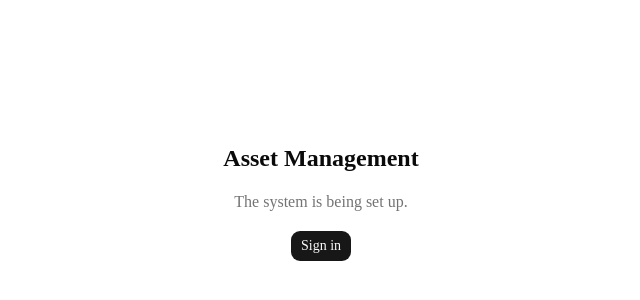
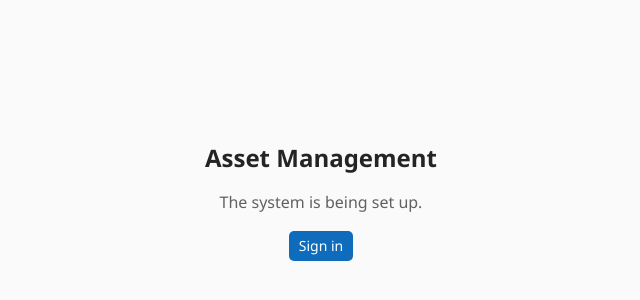
Before and after one commit to dev-jafaroff/Asset-Management, a Next.js app: page / in a window 1280 px wide. Shown: the part 198-498 px from the top of the page, without its empty margins (319-959 px from the left). Built offline with nearby package versions, Linux system fonts and the light colour scheme.

Commit message:
Apply Fluent-inspired theme: Segoe UI font stack and color tokens

```diff
--- a/app/globals.css
+++ b/app/globals.css
@@ -7,7 +7,9 @@
 @theme inline {
   --color-background: var(--background);
   --color-foreground: var(--foreground);
-  --font-sans: var(--font-sans);
+    --font-sans:
+        "Segoe UI Variable Text", "Segoe UI", system-ui, -apple-system,
+        BlinkMacSystemFont, "Helvetica Neue", Arial, sans-serif;
   --font-mono: var(--font-geist-mono);
   --font-heading: var(--font-sans);
   --color-sidebar-ring: var(--sidebar-ring);
@@ -49,72 +51,81 @@
 }
 
 :root {
-  --background: oklch(1 0 0);
-  --foreground: oklch(0.145 0 0);
-  --card: oklch(1 0 0);
-  --card-foreground: oklch(0.145 0 0);
-  --popover: oklch(1 0 0);
-  --popover-foreground: oklch(0.145 0 0);
-  --primary: oklch(0.205 0 0);
-  --primary-foreground: oklch(0.985 0 0);
-  --secondary: oklch(0.97 0 0);
-  --secondary-foreground: oklch(0.205 0 0);
-  --muted: oklch(0.97 0 0);
-  --muted-foreground: oklch(0.556 0 0);
-  --accent: oklch(0.97 0 0);
-  --accent-foreground: oklch(0.205 0 0);
-  --destructive: oklch(0.577 0.245 27.325);
-  --border: oklch(0.922 0 0);
-  --input: oklch(0.922 0 0);
-  --ring: oklch(0.708 0 0);
-  --chart-1: oklch(0.87 0 0);
-  --chart-2: oklch(0.556 0 0);
-  --chart-3: oklch(0.439 0 0);
-  --chart-4: oklch(0.371 0 0);
-  --chart-5: oklch(0.269 0 0);
-  --radius: 0.625rem;
-  --sidebar: oklch(0.985 0 0);
-  --sidebar-foreground: oklch(0.145 0 0);
-  --sidebar-primary: oklch(0.205 0 0);
-  --sidebar-primary-foreground: oklch(0.985 0 0);
-  --sidebar-accent: oklch(0.97 0 0);
-  --sidebar-accent-foreground: oklch(0.205 0 0);
-  --sidebar-border: oklch(0.922 0 0);
-  --sidebar-ring: oklch(0.708 0 0);
+  --radius: 0.375rem;
+
+  --background: #fafafa;
+  --foreground: #242424;
+  --card: #ffffff;
+  --card-foreground: #242424;
+  --popover: #ffffff;
+  --popover-foreground: #242424;
+
+  --primary: #0f6cbd;
+  --primary-foreground: #ffffff;
+  --secondary: #f5f5f5;
+  --secondary-foreground: #242424;
+  --muted: #f5f5f5;
+  --muted-foreground: #616161;
+  --accent: #f0f0f0;
+  --accent-foreground: #242424;
+  --destructive: #c50f1f;
+
+  --border: #e0e0e0;
+  --input: #d1d1d1;
+  --ring: #0f6cbd;
+
+  --chart-1: #0f6cbd;
+  --chart-2: #479ef5;
+  --chart-3: #13a10e;
+  --chart-4: #eaa300;
+  --chart-5: #8764b8;
+
+  --sidebar: #f5f5f5;
+  --sidebar-foreground: #242424;
+  --sidebar-primary: #0f6cbd;
+  --sidebar-primary-foreground: #ffffff;
+  --sidebar-accent: #ebebeb;
+  --sidebar-accent-foreground: #242424;
+  --sidebar-border: #e0e0e0;
+  --sidebar-ring: #0f6cbd;
 }
 
 .dark {
-  --background: oklch(0.145 0 0);
-  --foreground: oklch(0.985 0 0);
-  --card: oklch(0.205 0 0);
-  --card-foreground: oklch(0.985 0 0);
-  --popover: oklch(0.205 0 0);
-  --popover-foreground: oklch(0.985 0 0);
-  --primary: oklch(0.922 0 0);
-  --primary-foreground: oklch(0.205 0 0);
-  --secondary: oklch(0.269 0 0);
-  --secondary-foreground: oklch(0.985 0 0);
-  --muted: oklch(0.269 0 0);
-  --muted-foreground: oklch(0.708 0 0);
-  --accent: oklch(0.269 0 0);
-  --accent-foreground: oklch(0.985 0 0);
-  --destructive: oklch(0.704 0.191 22.216);
-  --border: oklch(1 0 0 / 10%);
-  --input: oklch(1 0 0 / 15%);
-  --ring: oklch(0.556 0 0);
-  --chart-1: oklch(0.87 0 0);
-  --chart-2: oklch(0.556 0 0);
-  --chart-3: oklch(0.439 0 0);
-  --chart-4: oklch(0.371 0 0);
-  --chart-5: oklch(0.269 0 0);
-  --sidebar: oklch(0.205 0 0);
-  --sidebar-foreground: oklch(0.985 0 0);
-  --sidebar-primary: oklch(0.488 0.243 264.376);
-  --sidebar-primary-foreground: oklch(0.985 0 0);
-  --sidebar-accent: oklch(0.269 0 0);
-  --sidebar-accent-foreground: oklch(0.985 0 0);
-  --sidebar-border: oklch(1 0 0 / 10%);
-  --sidebar-ring: oklch(0.556 0 0);
+  --background: #1f1f1f;
+  --foreground: #ffffff;
+  --card: #292929;
+  --card-foreground: #ffffff;
+  --popover: #292929;
+  --popover-foreground: #ffffff;
+
+  --primary: #115ea3;
+  --primary-foreground: #ffffff;
+  --secondary: #333333;
+  --secondary-foreground: #ffffff;
+  --muted: #333333;
+  --muted-foreground: #adadad;
+  --accent: #3d3d3d;
+  --accent-foreground: #ffffff;
+  --destructive: #dc626d;
+
+  --border: #3d3d3d;
+  --input: #525252;
+  --ring: #479ef5;
+
+  --chart-1: #479ef5;
+  --chart-2: #0f6cbd;
+  --chart-3: #54b054;
+  --chart-4: #f2c661;
+  --chart-5: #a083c9;
+
+  --sidebar: #141414;
+  --sidebar-foreground: #ffffff;
+  --sidebar-primary: #115ea3;
+  --sidebar-primary-foreground: #ffffff;
+  --sidebar-accent: #2e2e2e;
+  --sidebar-accent-foreground: #ffffff;
+  --sidebar-border: #3d3d3d;
+  --sidebar-ring: #479ef5;
 }
 
 @layer base {
--- a/app/layout.tsx
+++ b/app/layout.tsx
@@ -1,16 +1,12 @@
 import type { Metadata } from "next";
-import { Geist, Geist_Mono } from "next/font/google";
+import { Geist_Mono } from "next/font/google";
 import "./globals.css";
-
-const geistSans = Geist({
-  variable: "--font-geist-sans",
-  subsets: ["latin"],
-});
 
 const geistMono = Geist_Mono({
   variable: "--font-geist-mono",
   subsets: ["latin"],
 });
+
 
 export const metadata: Metadata = {
   title: "Asset Management",
@@ -21,7 +17,7 @@ export default function RootLayout({ children }: LayoutProps<"/">) {
   return (
     <html
       lang="en"
-      className={`${geistSans.variable} ${geistMono.variable} h-full antialiased`}
+            className={`${geistMono.variable} h-full antialiased`}
     >
       <body className="flex min-h-full flex-col">{children}</body>
     </html>
```
